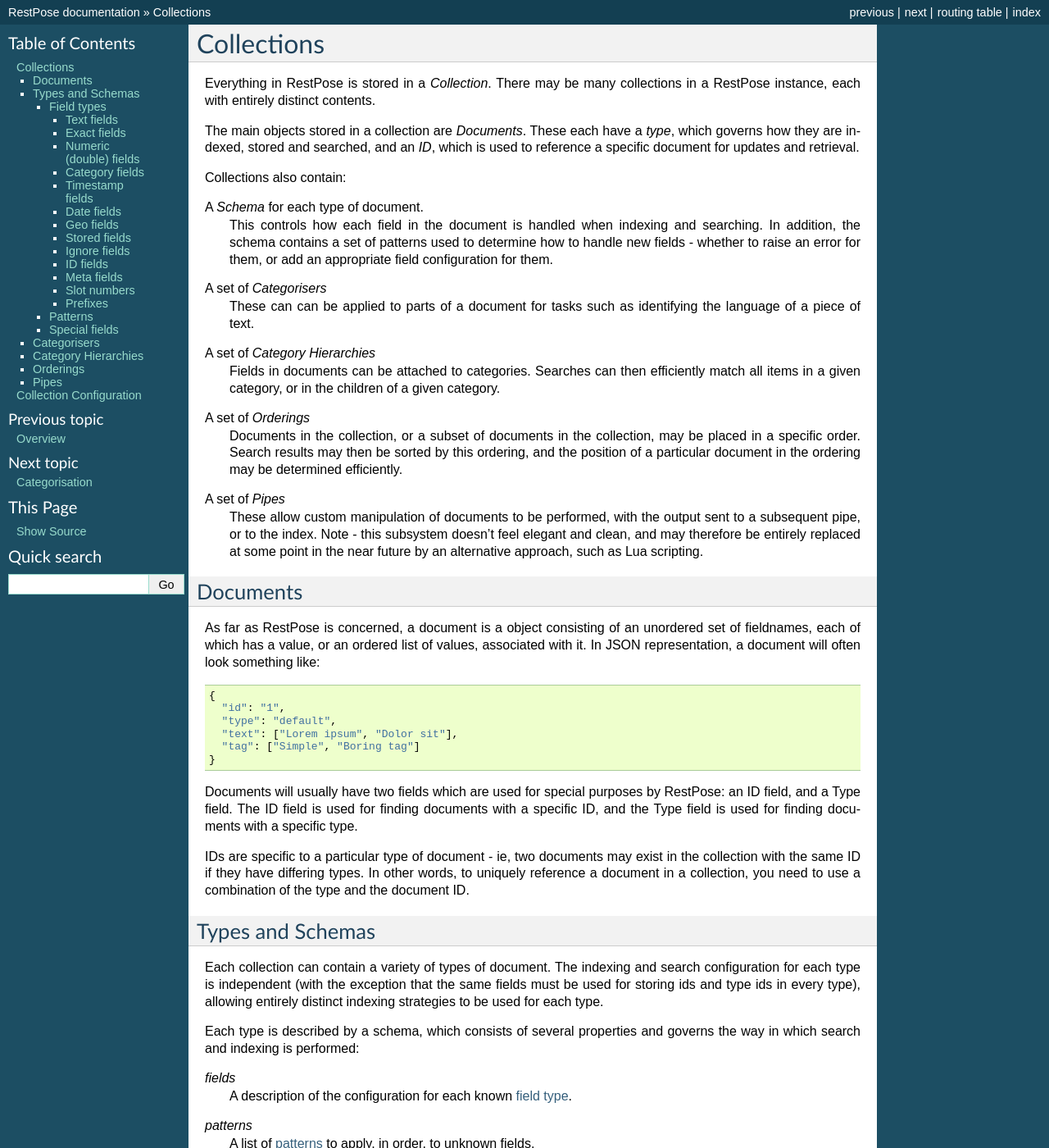
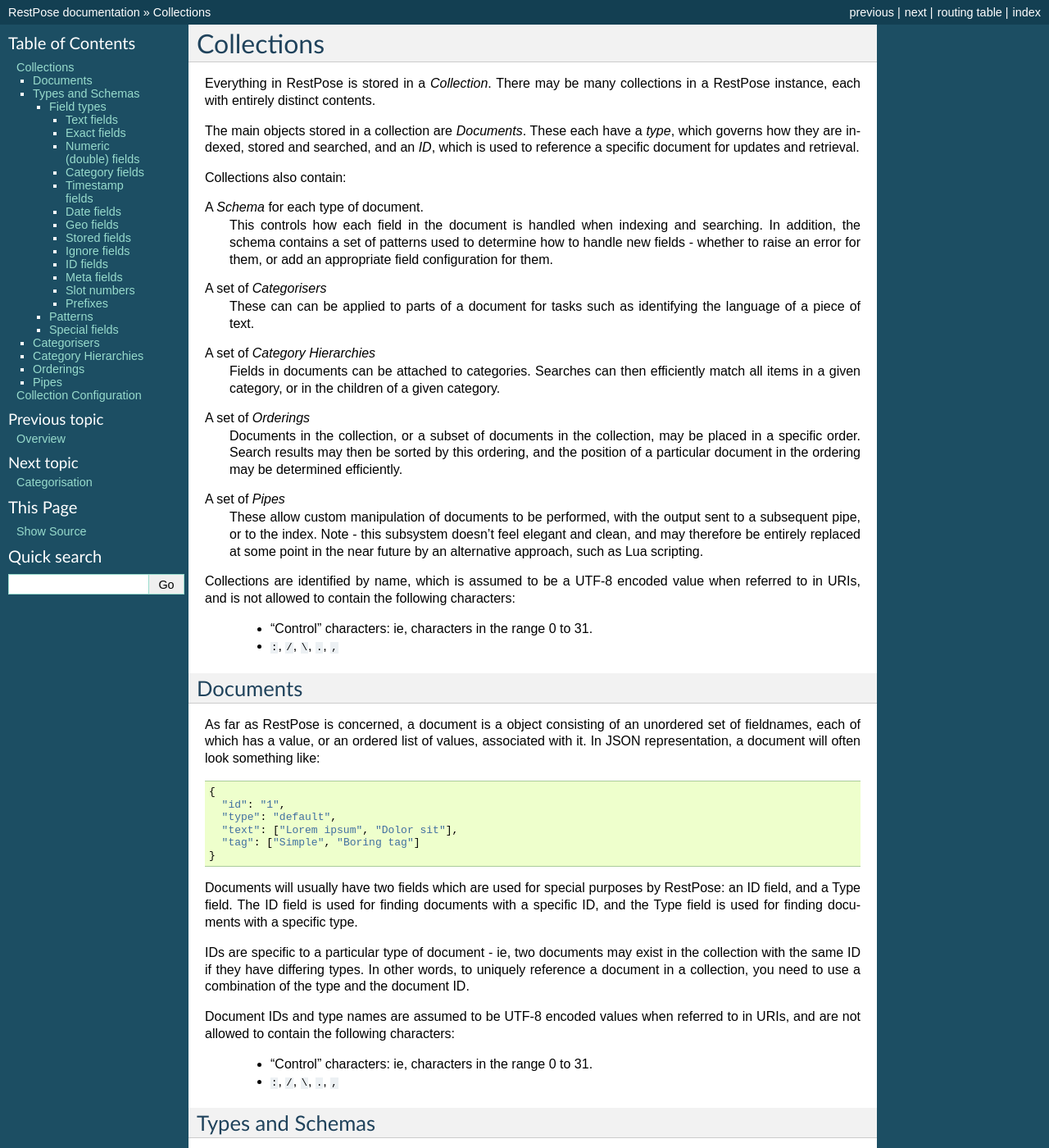
Before and after one commit to restpose/restpose, a Sphinx documentation site: the page built from docs/collections.rst, in a window 1280 px wide and 1400 px high. Shown: the whole window at 82% size. Built offline with Sphinx 7.4.7, drawn with Linux system fonts in a browser that asks for light colours.

Commit message:
Document restrictions on valid characters for collections, type names and IDs

```diff
--- a/docs/collections.rst
+++ b/docs/collections.rst
@@ -39,6 +39,13 @@
    some point in the near future by an alternative approach, such as Lua
    scripting.
 
+Collections are identified by name, which is assumed to be a UTF-8 encoded
+value when referred to in URIs, and is not allowed to contain the following
+characters:
+
+ * "Control" characters: ie, characters in the range 0 to 31.
+ * ``:``, ``/``, ``\``, ``.``, ``,``
+
 ---------
 Documents
 ---------
@@ -64,6 +71,12 @@
 in the collection with the same ID if they have differing types.  In other
 words, to uniquely reference a document in a collection, you need to use a
 combination of the type and the document ID.
+
+Document IDs and type names are assumed to be UTF-8 encoded values when
+referred to in URIs, and are not allowed to contain the following characters:
+
+ * "Control" characters: ie, characters in the range 0 to 31.
+ * ``:``, ``/``, ``\``, ``.``, ``,``
 
 -----------------
 Types and Schemas
```
